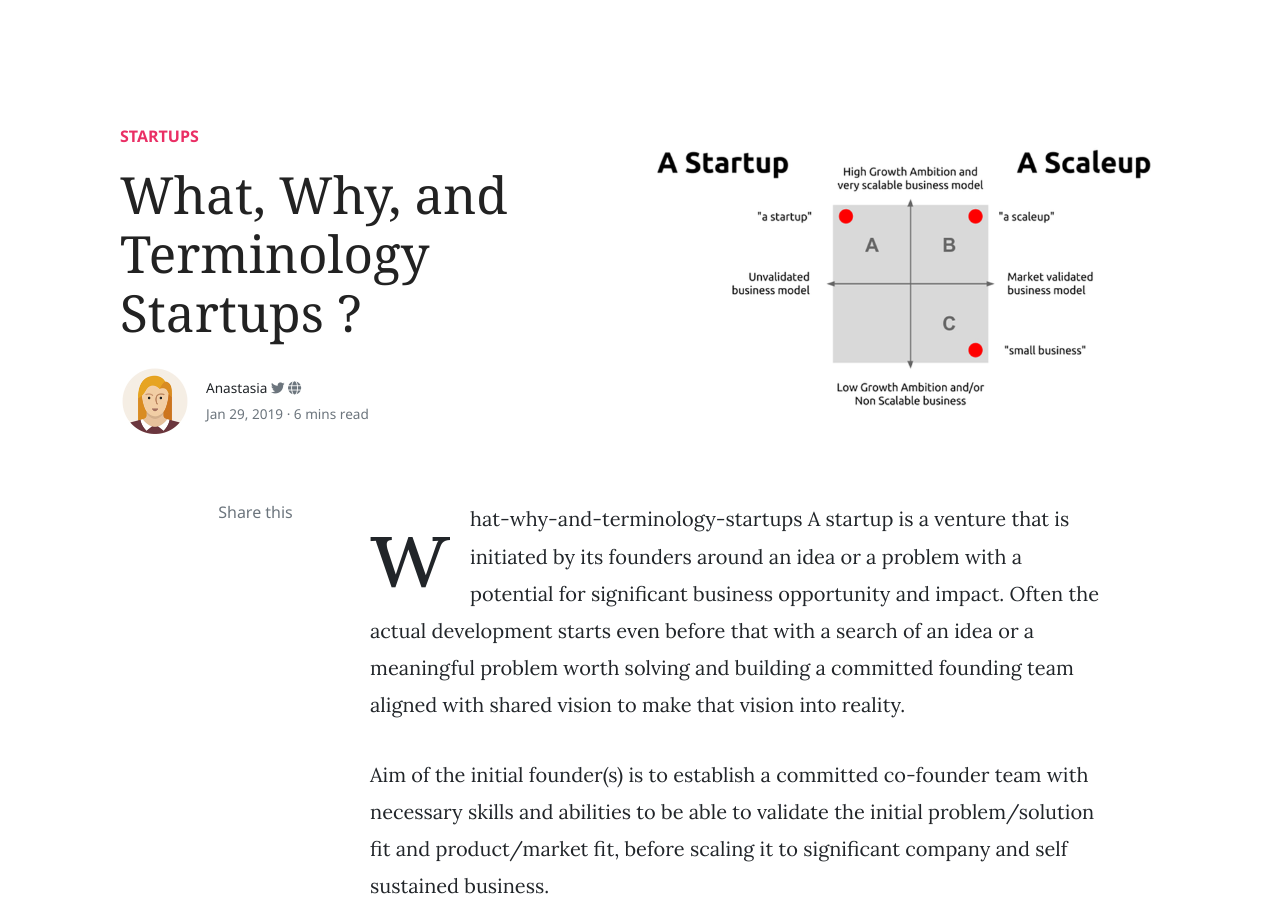
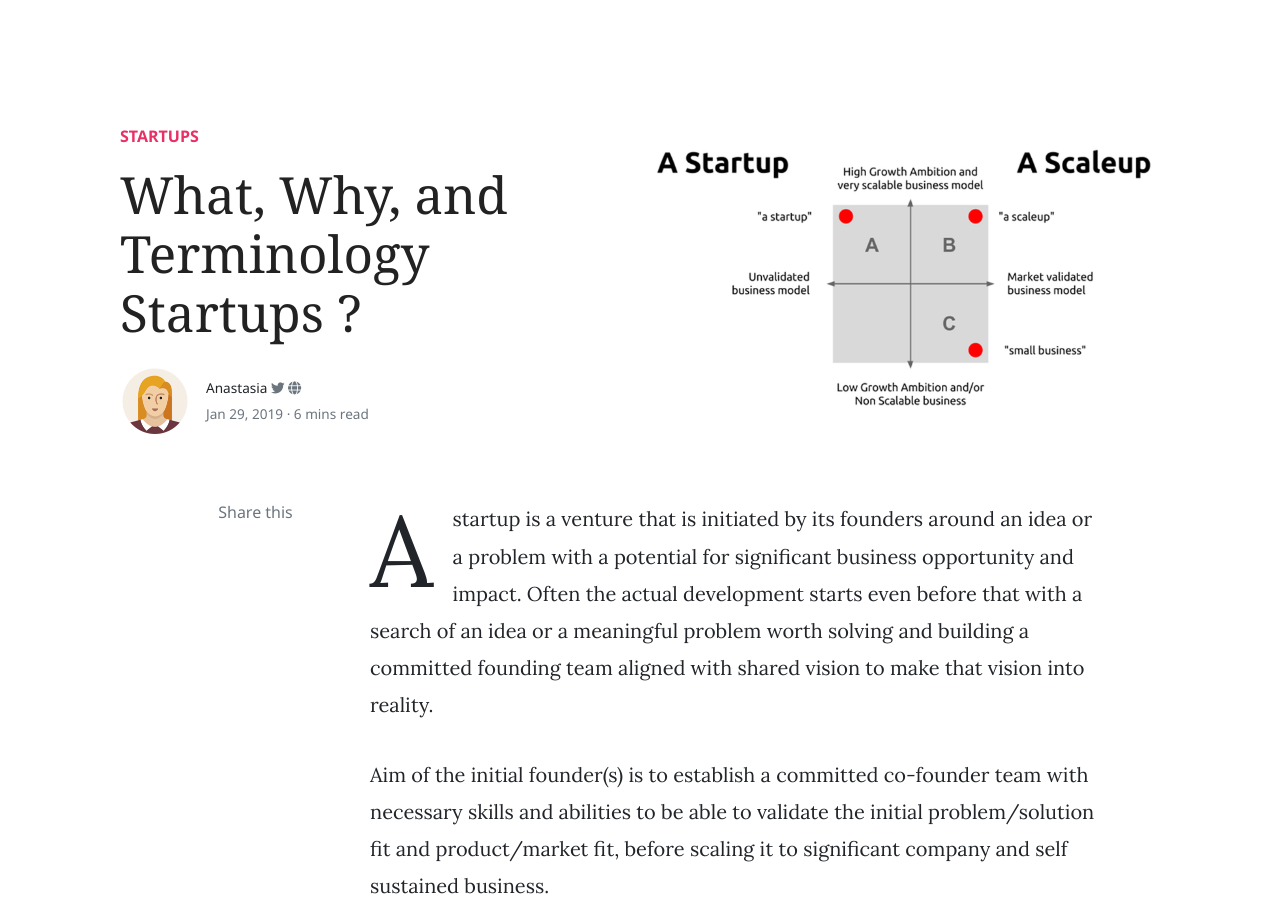
Before and after one commit to bit-dna/bitdnablog, a Jekyll site: the page built from _posts/2019-01-29-what-why-and-terminology-startups.md, in a window 1280 px wide and 900 px high. Built offline with Jekyll 4.4.1, drawn with Linux system fonts in a browser that asks for light colours; nearby versions of some CDN libraries; comment, search, counter and statistics services are not loaded.

Commit message:
forgot to delete the draft

```diff
--- a/_posts/2019-01-29-what-why-and-terminology-startups.md
+++ b/_posts/2019-01-29-what-why-and-terminology-startups.md
@@ -5,8 +5,6 @@ author: anastasia
 categories: [ Startups ]
 image: assets/images/img/startuptoscaleup.jpg
 ---
-
-what-why-and-terminology-startups
 A startup is a venture that is initiated by its founders around an idea or a problem with a potential for significant business opportunity and impact. Often the actual development starts even before that with a search of an idea or a meaningful problem worth solving and building a committed founding team aligned with shared vision to make that vision into reality.
 
 Aim of the initial founder(s) is to establish a committed co-founder team with necessary skills and abilities to be able to validate the initial problem/solution fit and product/market fit, before scaling it to significant company and self sustained business.
```
